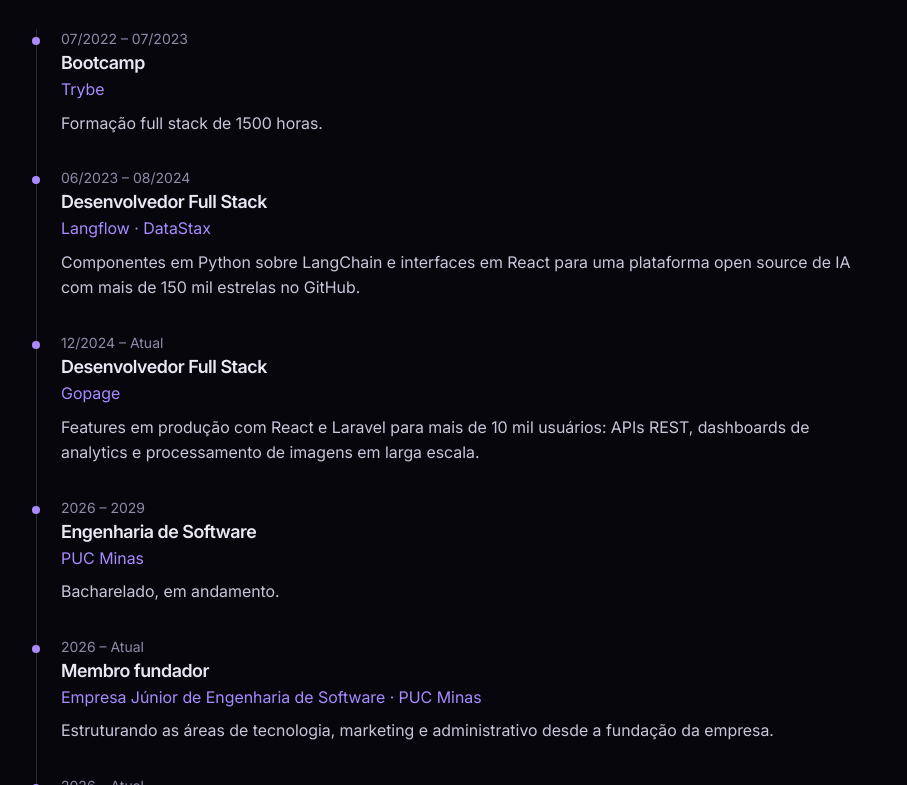
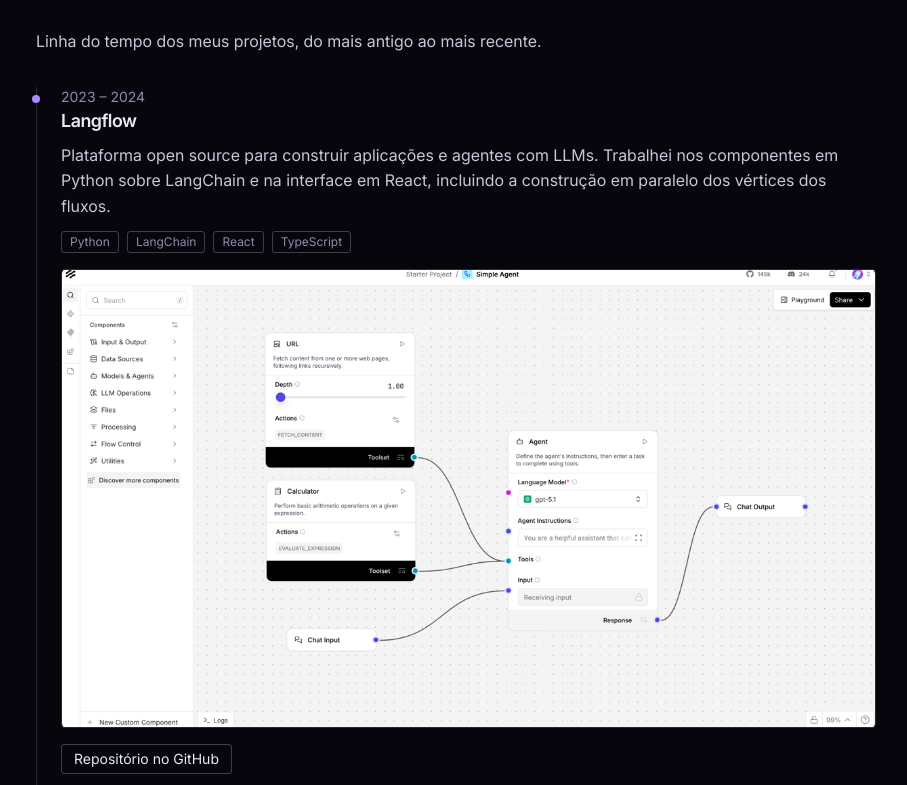
Before and after one commit to igorrCarvalho/diaw-portfolio, a React (Vite) app: page / in a window 1280 px wide. Shown: the part 795-1580 px from the top of the page, without its empty margins (184-1091 px from the left). Built offline with nearby package versions, Linux system fonts and the light colour scheme.

Commit message:
feat: add projects timeline section

```diff
--- a/src/App.jsx
+++ b/src/App.jsx
@@ -3,6 +3,7 @@ import pt from './content/pt.json'
 import en from './content/en.json'
 import { Header } from './components/Header.jsx'
 import { About } from './components/About.jsx'
+import { Projects } from './components/Projects.jsx'
 import { Experience } from './components/Experience.jsx'
 import { Footer } from './components/Footer.jsx'
 
@@ -36,6 +37,7 @@ export function App() {
       />
       <main className="mx-auto w-full max-w-[880px] px-5 pt-32 sm:pt-28">
         <About about={content.about} />
+        <Projects projects={content.projects} />
         <Experience experience={content.experience} />
       </main>
       <Footer text={content.footer} />
--- /dev/null
+++ b/src/components/Projects.jsx
@@ -0,0 +1,65 @@
+import { SectionTitle } from './SectionTitle.jsx'
+
+function ProjectLinks({ item, repoLabel, siteLabel }) {
+  const linkClass =
+    'rounded-[3px] border border-ink/25 px-3 py-1 text-sm text-ink transition-colors hover:border-violet hover:text-violet focus-visible:border-violet focus-visible:text-violet focus-visible:outline-none'
+
+  return (
+    <div className="mt-4 flex flex-wrap gap-3">
+      {item.repo && (
+        <a href={item.repo} target="_blank" rel="noopener noreferrer" className={linkClass}>
+          {repoLabel}
+        </a>
+      )}
+      {item.site && (
+        <a href={item.site} target="_blank" rel="noopener noreferrer" className={linkClass}>
+          {siteLabel}
+        </a>
+      )}
+    </div>
+  )
+}
+
+function ProjectItem({ item, repoLabel, siteLabel }) {
+  return (
+    <li className="relative">
+      <span className="absolute -left-[29px] top-2 h-2 w-2 rounded-full bg-violet" aria-hidden="true" />
+      <p className="text-sm text-muted">{item.period}</p>
+      <h3 className="text-lg font-semibold tracking-tight text-ink">{item.name}</h3>
+      <p className="mt-2 text-[#c9c6da]">{item.description}</p>
+      <ul className="mt-3 flex flex-wrap gap-2">
+        {item.tech.map((tech) => (
+          <li key={tech} className="rounded-[3px] border border-ink/25 px-2 py-0.5 text-xs text-muted">
+            {tech}
+          </li>
+        ))}
+      </ul>
+      <img
+        src={item.image}
+        alt={item.imageAlt}
+        loading="lazy"
+        className="mt-4 aspect-video w-full rounded-[3px] border border-ink/15 object-cover"
+      />
+      <ProjectLinks item={item} repoLabel={repoLabel} siteLabel={siteLabel} />
+    </li>
+  )
+}
+
+export function Projects({ projects }) {
+  return (
+    <section id="projetos" aria-labelledby="projetos-titulo" className="py-16">
+      <SectionTitle id="projetos-titulo">{projects.title}</SectionTitle>
+      <p className="mb-8 text-[#c9c6da]">{projects.intro}</p>
+      <ol className="flex flex-col gap-12 border-l border-ink/15 pl-6">
+        {projects.items.map((item) => (
+          <ProjectItem
+            key={item.name}
+            item={item}
+            repoLabel={projects.repoLabel}
+            siteLabel={projects.siteLabel}
+          />
+        ))}
+      </ol>
+    </section>
+  )
+}
```
